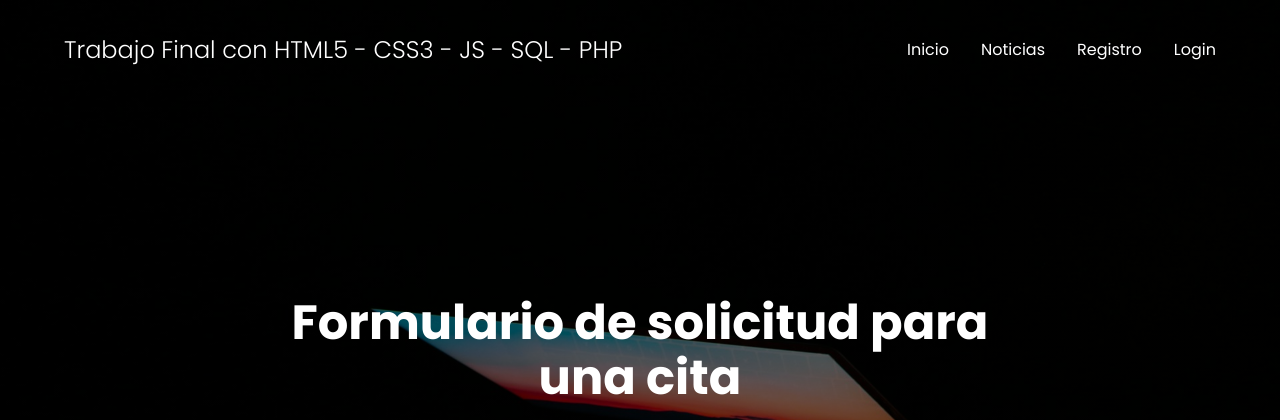
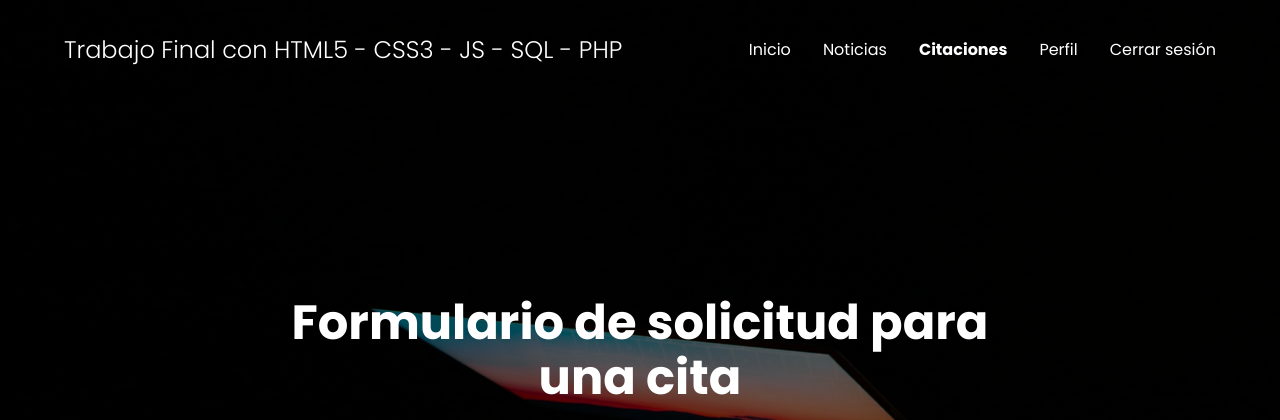
Before and after one commit to KendraLambillon/Proyecto-Final-PHP, a PHP site: page /views/citaciones.php in a window 1280 px wide. Shown: the top 420 px of the page. Run offline with PHP 8.4, Linux system fonts and the light colour scheme.

Commit message:
modifications

```diff
--- a/controllers/control_login.php
+++ b/controllers/control_login.php
@@ -18,7 +18,7 @@ if($_SERVER['REQUEST_METHOD'] == 'POST' && isset($_POST['start_login'])){
     $contrasena = ($_POST["userpwd"]);
 
     #Recuperar el idUser del usuario de la sesion
-    $id_user = $_SESSION['user_data']['userslogin_idUser'];
+    $id_user = $_SESSION['users_data']['userslogin_idUser'];
     echo $id_user;
 
 
@@ -48,7 +48,7 @@ if($_SERVER['REQUEST_METHOD'] == 'POST' && isset($_POST['start_login'])){
         $user = get_user_by_usuario($nombre_usuario, $mysqli_connection, $exception_error);
 
         #Comprobar si se ha capturado alguna excepcion
-        if($exception_error){
+        if($exception_error == true){
             #Redirigimos a la pagina de error
             $_SESSION['mensaje_error'] = "Error al buscar el usuario. Intentelo más tarde o contacte con el Administrador.";
             header("Location: ../views/errors/error500.html");
@@ -60,7 +60,7 @@ if($_SERVER['REQUEST_METHOD'] == 'POST' && isset($_POST['start_login'])){
             #Verificar si la contraseña facilitada por el usuario en el form si coincide con la de la BBDD
             if(password_verify($contrasena, $user['usuario_password'])){
                 #Generar una variable de sesion para guardar los datos
-                $_SESSION['user_data'] = $user;
+                $_SESSION['users_data'] = $user;
 
 
                 header('Location: ../views/carpeta_usuarios/profile.php');
--- a/controllers/validations/validate_inputData.php
+++ b/controllers/validations/validate_inputData.php
@@ -67,9 +67,9 @@ function validar_login($nombre_usuario, $password){ #paso la contrasena hasheada
     #Declarar un array asociativo(clave-valor)
     $errores = [];
 
-    #Validacion del usuario haciendo uso de la constante NOMBRE_REGEX
-    if(!preg_match(NOMBRE_REGEX, $nombre_usuario)){
-        $errores['usuario'] = "Usuario invalido";
+    #Validacion del usuario haciendo uso de la constante NOMBREUSUARIO_REGEX
+    if(!preg_match(NOMBREUSUARIO_REGEX, $nombre_usuario)){
+        $errores['nombreusuario'] = "Nombre usuario invalido";
     }
 
     #Validacion de la contraseña haciendo uso de la constante PWD_REGEX
--- a/css/style.css
+++ b/css/style.css
@@ -68,6 +68,11 @@ body{
 
 .nav__items{
     list-style: none;
+}
+
+.active{
+    color: white !important; /*Marca la pagina activa en la que estamos*/
+    font-weight: bold;
 }
 
 .nav__links{
--- a/index.php
+++ b/index.php
@@ -27,7 +27,7 @@
             </div>
             <ul class="nav__link nav__link--menu">
                 <li class="nav__items">
-                    <a href="#" class="nav__links">Inicio</a>
+                    <a href="#" class="nav__links active">Inicio</a>
                 </li>
                 <?php if(isset($_SESSION['user_id'])): ?>
                     <li class="nav__items">
--- a/js/login.js
+++ b/js/login.js
@@ -28,7 +28,7 @@ function validateOnBlur(inputElement, validator){
             smallElement.style.visibility = "visible";
         }else{
             smallElement.style.visibility = "hidden"; // Escondemos el campo
-            smallElement.textContent = ''; // Liampiamos el campo
+            smallElement.textContent = ''; // Limpiamos el campo
         }
 
     });
--- a/views/citaciones.php
+++ b/views/citaciones.php
@@ -31,10 +31,13 @@
                     <a href="../views/noticias.php" class="nav__links">Noticias</a>
                 </li>
                 <li class="nav__items">
-                    <a href="#" class="nav__links">Registro</a>
+                    <a href="#" class="nav__links active">Citaciones</a>
                 </li>
                 <li class="nav__items">
-                    <a href="../views/login.php" class="nav__links">Login</a>
+                    <a href="../views/profile.php" class="nav__links">Perfil</a>
+                </li>
+                <li class="nav__items">
+                    <a href="../../controllers/carpeta_usuarios/logout.php" class="nav__links">Cerrar sesión</a>
                 </li>
                 <img src="../assets/img/close.svg" alt="close" class="nav__close">
             </ul>
--- a/views/login.php
+++ b/views/login.php
@@ -31,7 +31,7 @@
                     <a href="../views/noticias.php" class="nav__links">Noticias</a>
                 </li>
                 <li class="nav__items">
-                    <a href="../views/registro.php" class="nav__links">Registro</a>
+                    <a href="../views/registro.php" class="nav__links active">Registro</a>
                 </li>
                 <li class="nav__items">
                     <a href="#" class="nav__links">Login</a>
@@ -95,7 +95,7 @@
                         <a href="../views/registro.php" class="nav__links">Registro</a>
                     </li>
                     <li class="nav__items">
-                        <a href="#" class="nav__links">Login</a>
+                        <a href="#" class="nav__links active">Login</a>
                     </li>
                 </ul>
             </nav>
--- a/views/noticias.php
+++ b/views/noticias.php
@@ -29,7 +29,7 @@
                     <a href="../index.php" class="nav__links">Inicio</a>
                 </li>
                 <li class="nav__items">
-                    <a href="#" class="nav__links">Noticias</a>
+                    <a href="#" class="nav__links active">Noticias</a>
                 </li>
                 <li class="nav__items">
                     <a href="../views/registro.php" class="nav__links">Registro</a>
--- a/views/registro.php
+++ b/views/registro.php
@@ -31,7 +31,7 @@
                     <a href="../views/noticias.php" class="nav__links">Noticias</a>
                 </li>
                 <li class="nav__items">
-                    <a href="#" class="nav__links">Registro</a>
+                    <a href="#" class="nav__links active">Registro</a>
                 </li>
                 <li class="nav__items">
                     <a href="../views/login.php" class="nav__links">Login</a>
```
Also changed, not shown: config/.htaccess, views/carpeta_usuarios/profile.php (line endings or trailing spaces).
